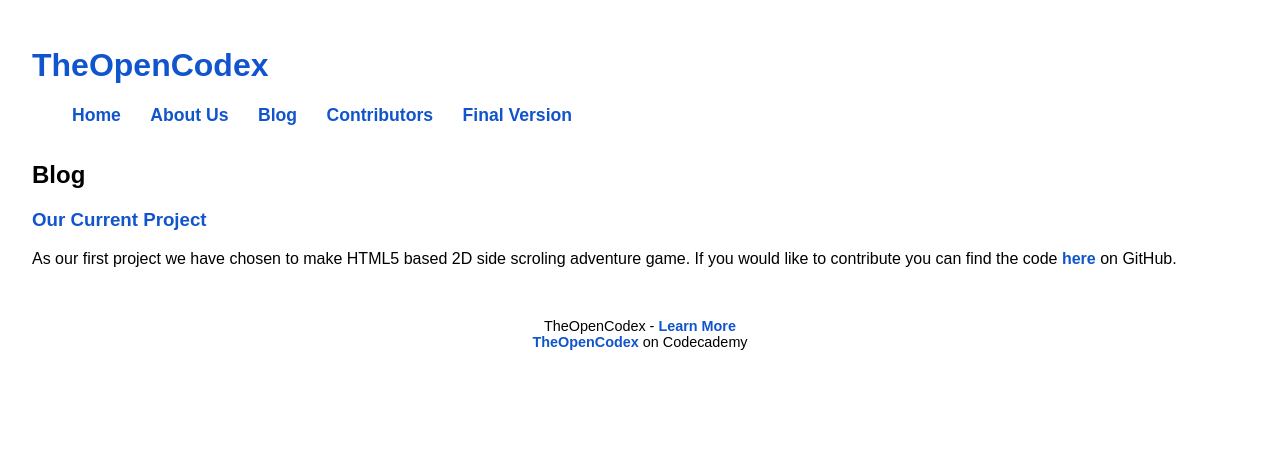
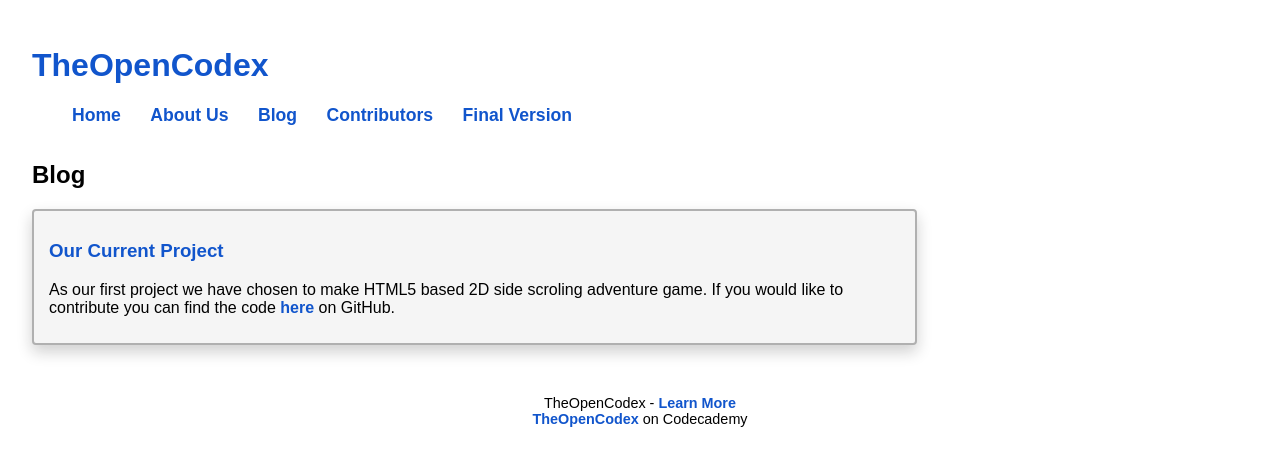
Before and after one commit to c0D1NG1010/theopencodex.github.com, a Jekyll site: the page built from blog/index.html, in a window 1280 px wide. Shown: the top 466 px of the page. Built offline with Jekyll 4.4.1, drawn with Linux system fonts in a browser that asks for light colours; nearby versions of some CDN libraries.

Commit message:
Comment fix

```diff
--- a/css/blog.css
+++ b/css/blog.css
@@ -1,4 +1,4 @@
-//All the styling for the blog
+/*All the styling for the blog*/
 article.postexcerpt {
   background:whiteSmoke;
   width:70%;
@@ -6,9 +6,9 @@ article.postexcerpt {
   -webkit-border-radius: 4px;
   -moz-border-radius: 4px;
   border-radius: 4px;
-  -webkit-box-shadow: 0px 10px 15px rgba(20, 20, 20, 0.35);
-  -moz-box-shadow:    0px 10px 15px rgba(20, 20, 20, 0.35);
-  box-shadow:         0px 10px 15px rgba(20, 20, 20, 0.35);
+  -webkit-box-shadow: 0px 7px 15px rgba(20, 20, 20, 0.2);
+  -moz-box-shadow:    0px 7px 15px rgba(20, 20, 20, 0.2);
+  box-shadow:         0px 7px 15px rgba(20, 20, 20, 0.2);
   margin-bottom:15px;
   padding:10px 15px;
 }
```
